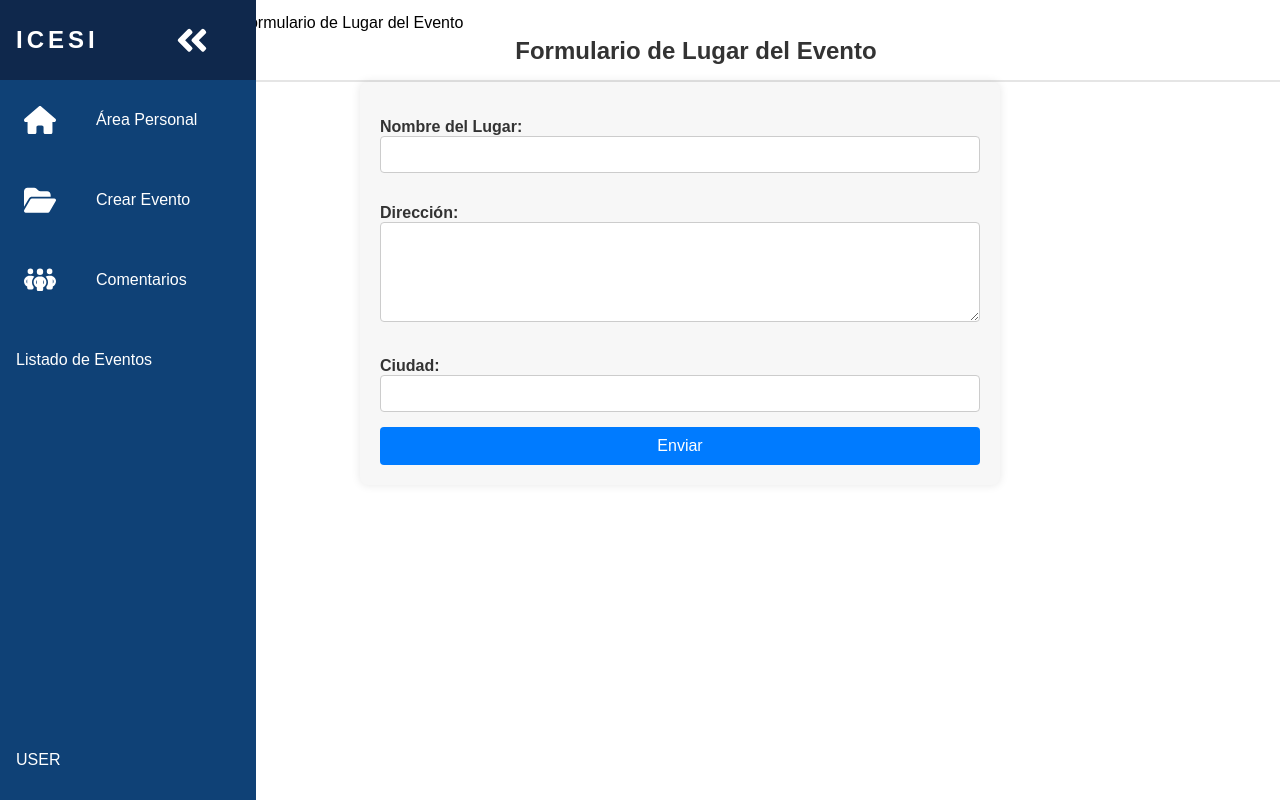
After one commit to JohanDanielAguirre/Proyecto_eventos_mongo_y_postgressql, a Django app: page /lugar_evento/ in a window 1280 px wide. The commit adds this page. Run offline with Django 5.2, Linux system fonts and the light colour scheme; parts of the project's set-up code (start-up, migrations or seed data) failed here and were passed over.

Commit message:
form Place event

```diff
--- a/mainapp/forms.py
+++ b/mainapp/forms.py
@@ -6,3 +6,9 @@ class EventForm(forms.Form):
     category = forms.CharField(max_length=100)
     date = forms.DateInput()
     place = forms.CharField(max_length=100)
+
+
+class LugarEventoForm(forms.Form):
+    nombre = forms.CharField(max_length=100, label="Nombre del Lugar")
+    direccion = forms.CharField(widget=forms.Textarea, label="Dirección")
+    ciudad = forms.CharField(max_length=100, label="Ciudad")
--- /dev/null
+++ b/mainapp/static/css/lugar.css
@@ -0,0 +1,61 @@
+
+
+
+.container {
+  max-width: 600px;
+  margin: 0 auto;
+  padding: 20px;
+  background-color: #f7f7f7;
+  border-radius: 8px;
+  box-shadow: 0 0 10px rgba(0, 0, 0, 0.1);
+}
+
+h2 {
+  text-align: center;
+  margin-bottom: 20px;
+  color: #333;
+}
+
+form {
+  display: flex;
+  flex-direction: column;
+}
+
+form p {
+  margin-bottom: 15px;
+}
+
+form label {
+  margin-bottom: 5px;
+  font-weight: bold;
+  color: #333;
+}
+
+form input[type="text"],
+form textarea {
+  width: 100%;
+  padding: 10px;
+  border: 1px solid #ccc;
+  border-radius: 4px;
+  box-sizing: border-box;
+}
+
+form textarea {
+  resize: vertical;
+  height: 100px;
+}
+
+form button[type="submit"] {
+  width: 100%;
+  padding: 10px;
+  background-color: #007bff;
+  border: none;
+  border-radius: 4px;
+  color: white;
+  font-size: 16px;
+  cursor: pointer;
+}
+
+form button[type="submit"]:hover {
+  background-color: #0056b3;
+}
--- a/mainapp/templates/home.html
+++ b/mainapp/templates/home.html
@@ -18,6 +18,7 @@
             <a href="crearAsistente/" class="programs_btn">REGISTRAR ASISTENTE</a>
             <a href="crear_evento/" class="programs_btn">REGISTRAR EVENTOS</a>
             <a href="crearComentario/" class="teacher_btn">COMENTARIOS</a>
+            <a href="lugar_evento/" class="teacher_btn">LUGAR EVENTO</a>
         </div>
     </div>
 </body>
--- /dev/null
+++ b/mainapp/templates/lugar_evento_form.html
@@ -0,0 +1,29 @@
+{% extends "root.html" %}
+{% block title %}Formulario de Lugar del Evento{% endblock title %}
+{% load static %}
+
+{% block static %}
+    {{ block.super }}
+    <link rel="stylesheet" href="{% static 'css/lugar.css' %}">
+{% endblock %}
+
+{% block actual_patch %}
+    <h2>Formulario de Lugar del Evento</h2>
+{% endblock actual_patch %}
+
+{% block breadcrumb-items %}
+    <li class="breadcrumb-item">
+        <a href="">Formulario de Lugar del Evento</a>
+    </li>
+{% endblock breadcrumb-items %}
+
+{% block content %}
+<div class="container">
+    <form method="post">
+        {% csrf_token %}
+        {{ form.as_p }}
+        <button type="submit" class="btn btn-primary">Enviar</button>
+    </form>
+</div>
+<script src="{% static 'js/lugarEventoScripts.js' %}"></script>
+{% endblock %}
--- a/mainapp/urls.py
+++ b/mainapp/urls.py
@@ -1,12 +1,15 @@
 from django.urls import path
-from .views import views_home
+from django.views.generic import RedirectView
+from .views import views_home, evento
 from .views.evento import *
-from .views.viewsEventoInfo import *
+from .views.LugarEventos import *
 
 urlpatterns = [
     path('', views_home.homeView, name='home'),
 
     path('eventos/', EventsView.as_view(), name='evento'),
     path('crear_evento/', EventForm.as_view(), name='crear_evento'),
-    path('evento/<str:event_id>/', EventDetailView.as_view(), name='event_detail'),
+    path('lugar_evento/', LugarEventoView.as_view(), name='lugar_evento'),
+
+
 ]
--- /dev/null
+++ b/mainapp/views/LugarEventos.py
@@ -0,0 +1,36 @@
+from django.shortcuts import render, redirect
+from django.views import View
+from mainapp.forms import LugarEventoForm
+from pymongo import MongoClient
+from django.conf import settings
+
+class LugarEventoView(View):
+    form_class = LugarEventoForm
+    initial = {}
+    template_name = "lugar_evento_form.html"
+
+    def get(self, request, *args, **kwargs):
+        form = self.form_class(initial=self.initial)
+        return render(request, self.template_name, {"form": form})
+
+    def post(self, request, *args, **kwargs):
+        form = self.form_class(request.POST)
+        if form.is_valid():
+            solicitud = form.cleaned_data
+
+            # Conectar a MongoDB
+            my_client = MongoClient(settings.MONGO_URI)
+            dbname = my_client.get_database('Proyecto_SID2')
+            collection_name = dbname["lugares_eventos"]
+
+            # Crear documento
+            lugar_evento = {
+                "nombre": solicitud.get('nombre'),
+                "direccion": solicitud.get('direccion'),
+                "ciudad": solicitud.get('ciudad'),
+            }
+            collection_name.insert_one(lugar_evento)
+
+            return redirect("lugar_evento")
+
+        return render(request, self.template_name, {"form": form})
```
